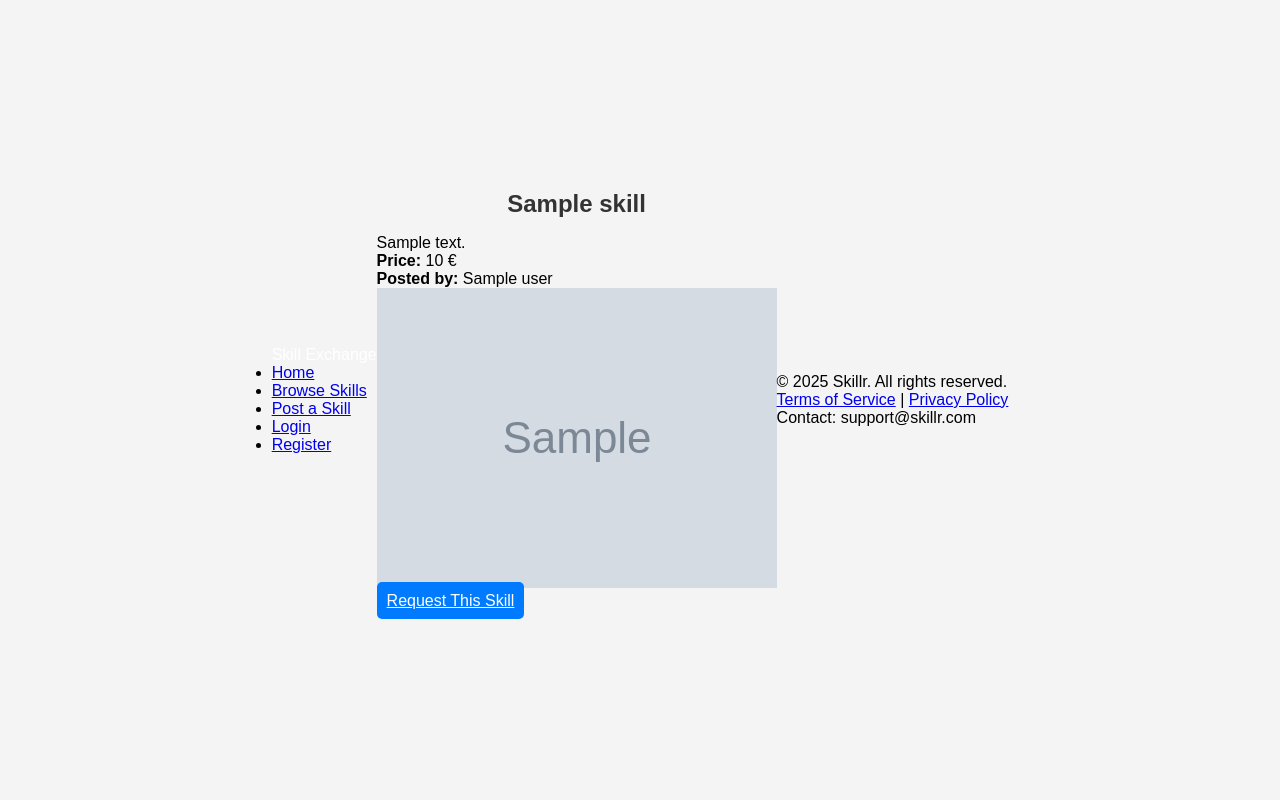
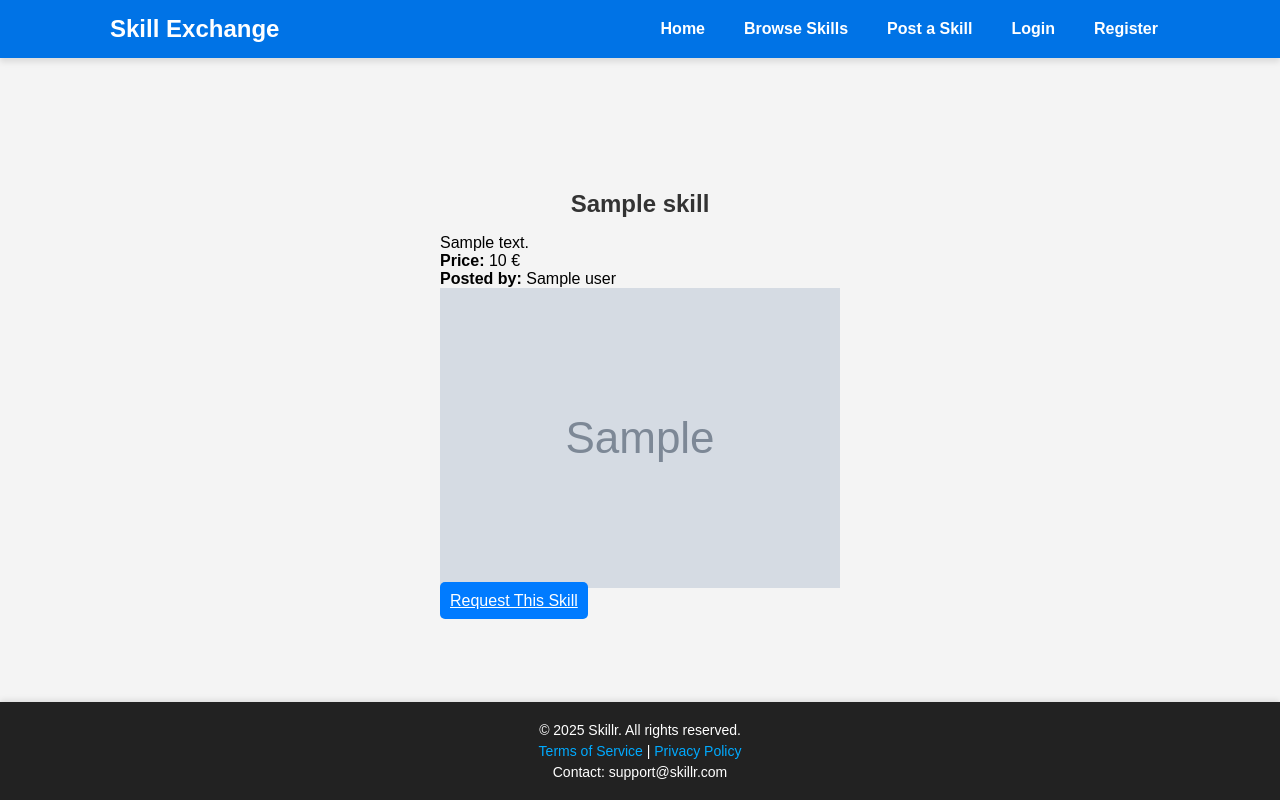
Before and after one commit to jhuhtanen/tikawe-skillr, a Flask app: template flaskr/templates/skills/skill_detail.html in a window 1280 px wide. Run offline with Flask 3, Linux system fonts and the light colour scheme; the template is opened without the code that fills it: most values are stand-ins (such as "Sample title", 1, 10 or a date in 2020); grey boxes marked "Sample" are stand-in pictures.

Commit message:
add: header and footer styling.

```diff
--- a/flaskr/static/style.css
+++ b/flaskr/static/style.css
@@ -96,3 +96,124 @@ input:focus {
     color: #155724;
     border: 1px solid #c3e6cb;
 }
+
+/* ===== HEADER STYLING ===== */
+header {
+    background-color: #0073e6; /* Nice blue color */
+    color: white;
+    padding: 15px 0;
+    position: fixed; /* Stays at the top */
+    top: 0;
+    left: 0;
+    width: 100%;
+    z-index: 1000;
+    box-shadow: 0 4px 6px rgba(0, 0, 0, 0.1);
+}
+
+nav {
+    display: flex;
+    justify-content: space-between;
+    align-items: center;
+    max-width: 1100px;
+    margin: 0 auto;
+    padding: 0 20px;
+}
+
+nav ul {
+    list-style-type: none;
+    padding: 0;
+    margin: 0;
+    display: flex;
+    gap: 20px; /* Space between items */
+}
+
+nav ul li {
+    display: inline;
+}
+
+nav ul li a {
+    color: white;
+    text-decoration: none;
+    font-weight: bold;
+    padding: 8px 12px;
+    transition: background 0.3s ease-in-out;
+    border-radius: 5px;
+}
+
+nav ul li a:hover {
+    background: rgba(255, 255, 255, 0.2);
+}
+
+.logo {
+    font-size: 1.5em;
+    font-weight: bold;
+}
+
+/* Push the nav menu to the right */
+.nav-menu {
+    display: flex;
+    gap: 15px;
+}
+
+/* For responsiveness */
+@media (max-width: 768px) {
+    nav {
+        flex-direction: column;
+        align-items: center;
+    }
+
+    .nav-menu {
+        flex-direction: column;
+        text-align: center;
+    }
+
+    nav ul {
+        flex-direction: column;
+        gap: 10px;
+    }
+}
+
+/* ===== FOOTER STYLING ===== */
+footer {
+    background-color: #222; /* Dark footer for contrast */
+    color: white;
+    text-align: center;
+    padding: 15px 0;
+    position: fixed; /* Stays at the bottom */
+    bottom: 0;
+    left: 0;
+    width: 100%;
+    box-shadow: 0 -2px 6px rgba(0, 0, 0, 0.1);
+}
+
+.footer-content {
+    max-width: 1100px;
+    margin: 0 auto;
+    padding: 0 20px;
+}
+
+.footer-content p {
+    margin: 5px 0;
+    font-size: 14px;
+}
+
+.footer-content a {
+    color: #00aaff; /* Light blue for contrast */
+    text-decoration: none;
+    transition: color 0.3s ease-in-out;
+}
+
+.footer-content a:hover {
+    color: #66c2ff;
+}
+
+/* Make footer responsive */
+@media (max-width: 768px) {
+    footer {
+        padding: 10px 0;
+    }
+
+    .footer-content p {
+        font-size: 12px;
+    }
+}
```
